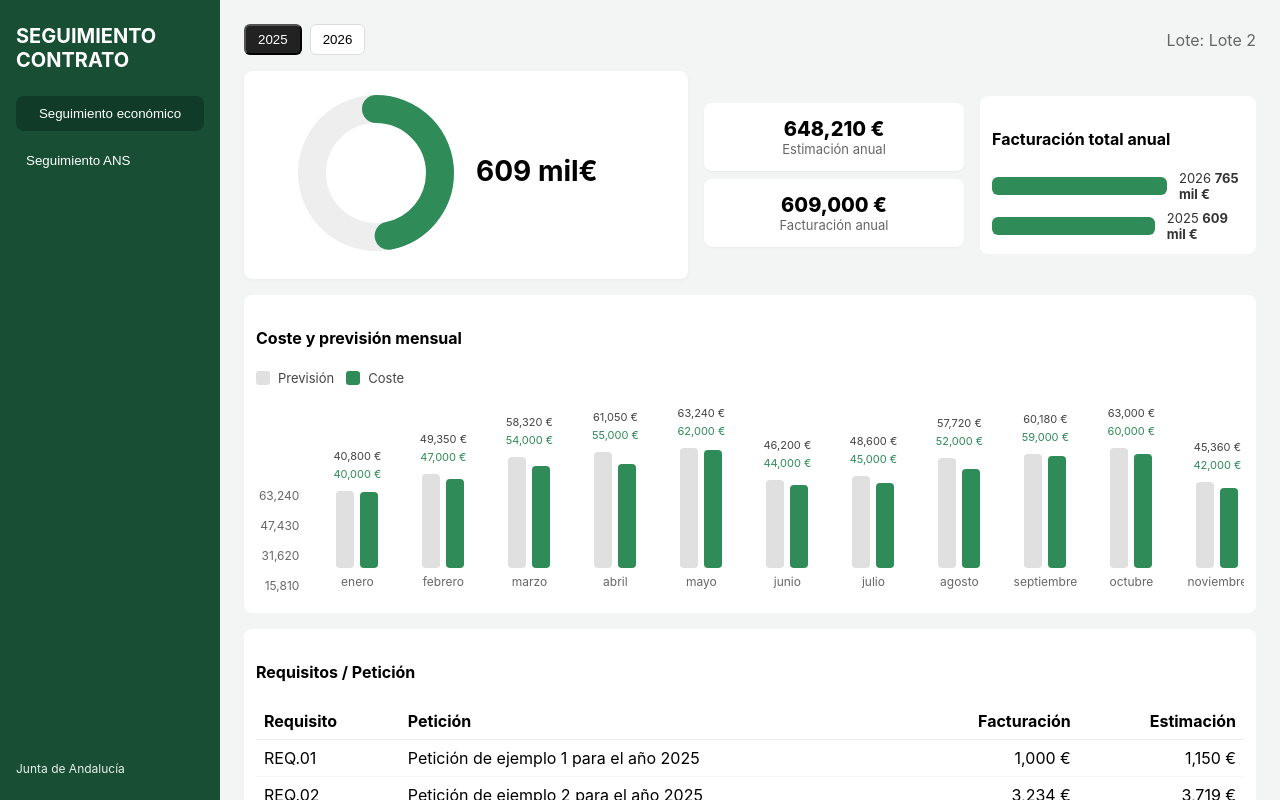
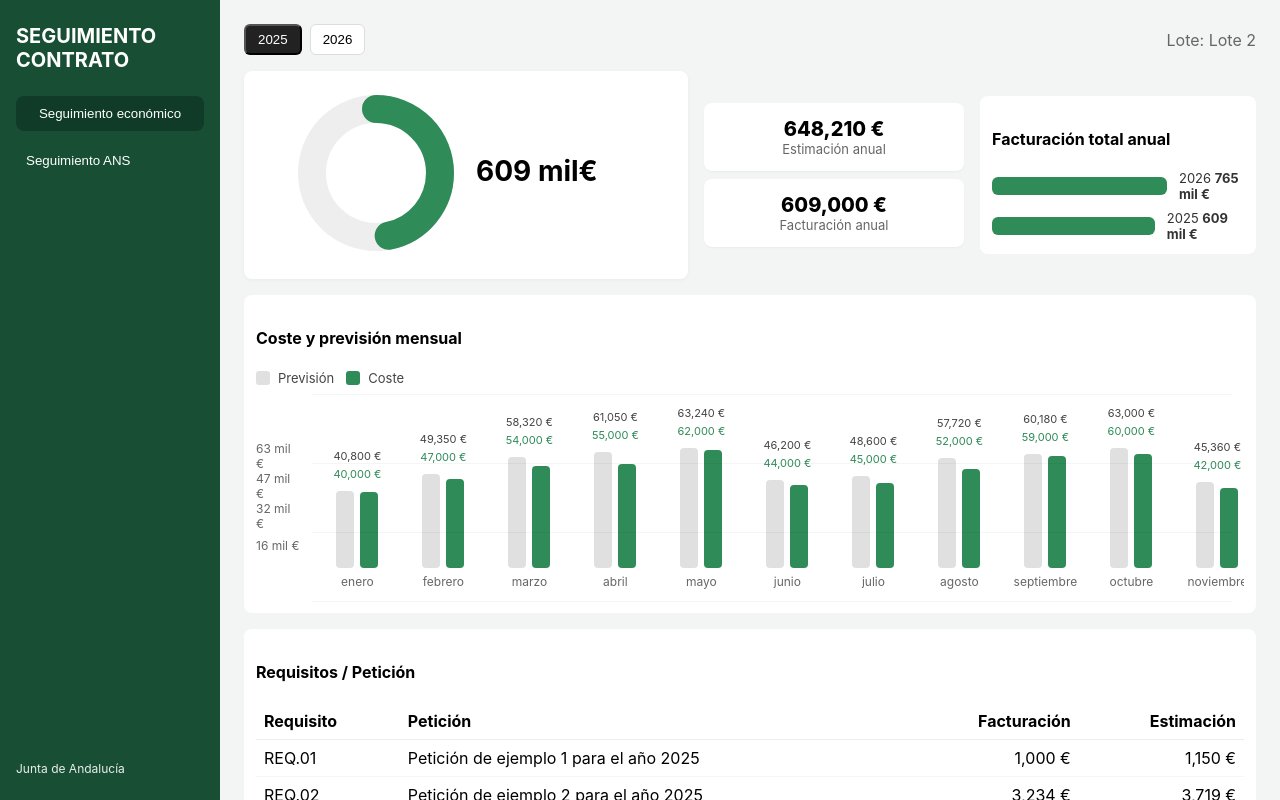
Before and after one commit to nachopavon/testdashboard, a React (Vite) app: page / in a window 1280 px wide. Built offline with nearby package versions, Linux system fonts and the light colour scheme.

Commit message:
Refactor code structure for improved readability and maintainability

```diff
--- a/src/components/Economic.module.css
+++ b/src/components/Economic.module.css
@@ -21,7 +21,7 @@
 .legendBoxEst{width:14px; height:14px; background:#e0e0e0; border-radius:3px; display:inline-block}
 .legendBoxFact{width:14px; height:14px; background:#2f8b58; border-radius:3px; display:inline-block}
 .monthlyGrid{display:flex; gap:12px; align-items:flex-end; position:relative}
-.verticalAxis{width:56px; display:flex; flex-direction:column; justify-content:space-between; align-items:flex-end; padding-right:8px}
+.verticalAxis{width:56px; display:flex; flex-direction:column; justify-content:space-between; align-items:flex-end; padding-right:8px; padding-bottom:40px}
 .axisTick{height:30px; display:flex; align-items:center}
 .axisLabel{font-size:12px; color:#666}
 .barRow{display:flex; gap:18px; align-items:end; padding:12px 4px; overflow:auto}
@@ -34,6 +34,8 @@
 .barFact{width:18px; background:#2f8b58; border-radius:4px}
 .barLabel{font-size:12px; color:#666}
 .tooltip{position:absolute; background:#222; color:#fff; padding:6px 8px; border-radius:6px; font-size:12px; transform:translate(-50%,-120%); pointer-events:none; z-index:20}
+.gridLines{position:absolute; left:56px; right:12px; top:0; bottom:0; pointer-events:none}
+.gridLine{position:absolute; left:0; right:0; height:1px; background:rgba(0,0,0,0.04)}
 .table{background:#fff; border-radius:8px; padding:12px}
 .table table{width:100%; border-collapse:collapse}
 .table th{border-bottom:1px solid #eee; text-align:left; padding:8px}
--- a/src/components/Economic.tsx
+++ b/src/components/Economic.tsx
@@ -68,12 +68,19 @@ export default function Economic(){
           <div className={styles.legendItem}><span className={styles.legendBoxFact}></span> Coste</div>
         </div>
   <div className={styles.monthlyGrid} ref={gridRef}>
-          <div className={styles.verticalAxis}>
-            {Array.from({length:4}).map((_,i)=>{
-              const val = Math.round((maxMonthly/4)*(4-i))
-              return <div key={i} className={styles.axisTick}><span className={styles.axisLabel}>{val.toLocaleString()}</span></div>
-            })}
-          </div>
+            <div className={styles.verticalAxis}>
+              {Array.from({length:4}).map((_,i)=>{
+                const val = Math.round((maxMonthly/4)*(4-i))
+                const label = `${Math.round(val/1000).toLocaleString('es-ES')} mil €`
+                return <div key={i} className={styles.axisTick} style={{top:`${(i/(4-1))*100}%`}}><span className={styles.axisLabel}>{label}</span></div>
+              })}
+            </div>
+            <div className={styles.gridLines}>
+              {Array.from({length:4}).map((_,i)=>{
+                const topPct = (i/(4-1))*100
+                return <div key={i} className={styles.gridLine} style={{top:`${topPct}%`}} />
+              })}
+            </div>
           <div className={styles.barRow}>
           {d.monthlyEstimacion.map((est:number, i:number)=>{
             const fact = d.monthlyFacturacion[i] || 0
```
Also changed, not shown: 5 other files (tests, documents, lock files or other folders).
